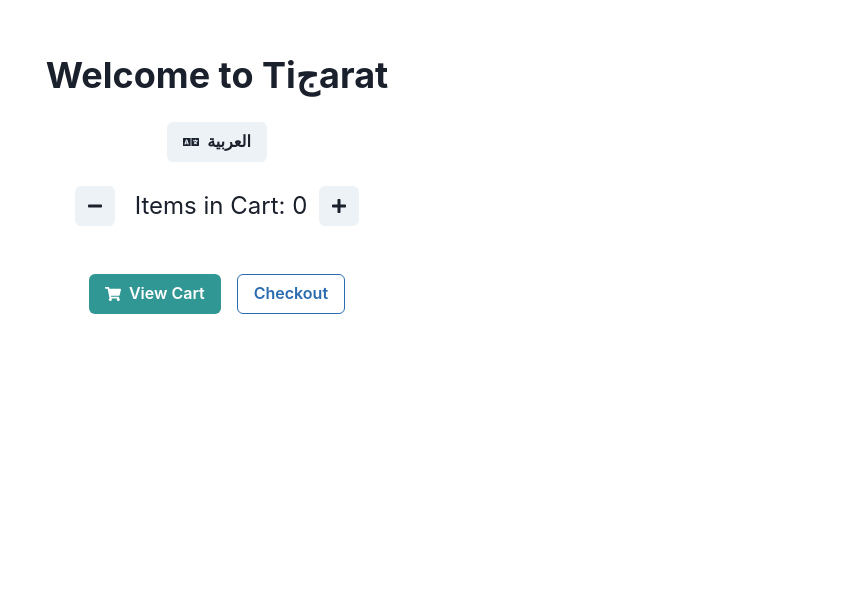
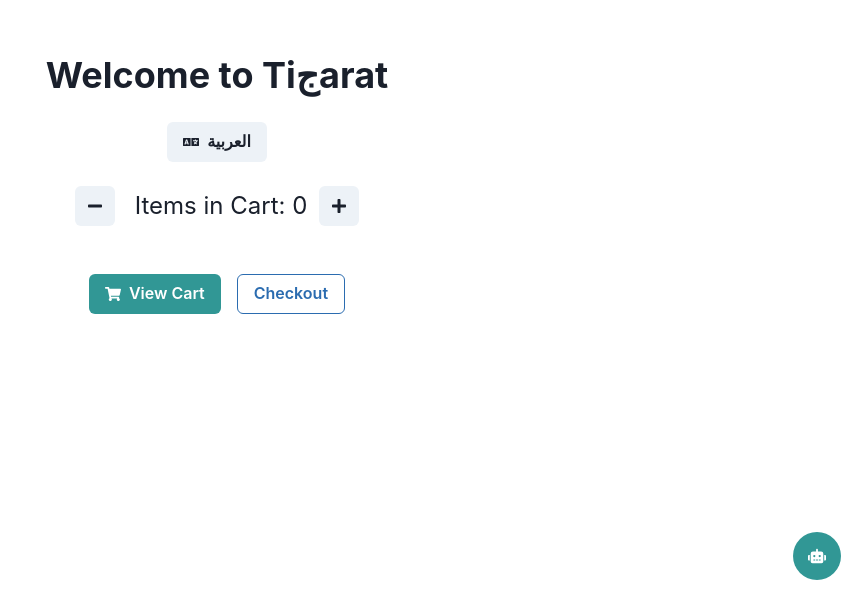
Before and after one commit to Koolmool/markhor, a React (Vite) app: page / in a window 1280 px wide. Shown: the part 204-800 px from the top of the page, without its empty margins (423-1280 px from the left). Built offline with nearby package versions, Linux system fonts and the light colour scheme.

Commit message:
put a customer service bot to reply
A customer service bot feature has been simulated by adding a floating action button with a bot icon in the bottom right corner of the Index page. Clicking this button will display a toast message, simulating interaction with a customer service bot.

```diff
--- /dev/null
+++ b/src/components/CustomerServiceBot.jsx
@@ -0,0 +1,26 @@
+import React from "react";
+import { IconButton, useToast, Box } from "@chakra-ui/react";
+import { FaRobot } from "react-icons/fa";
+
+const CustomerServiceBot = () => {
+  const toast = useToast();
+
+  const handleBotClick = () => {
+    toast({
+      title: "Customer Service Bot",
+      description: "Hello! How can I assist you today?",
+      status: "info",
+      duration: 5000,
+      isClosable: true,
+      position: "bottom-left",
+    });
+  };
+
+  return (
+    <Box position="fixed" bottom="4" right="4" zIndex="tooltip">
+      <IconButton icon={<FaRobot />} colorScheme="teal" variant="solid" size="lg" isRound onClick={handleBotClick} aria-label="Customer Service Bot" />
+    </Box>
+  );
+};
+
+export default CustomerServiceBot;
--- a/src/pages/Index.jsx
+++ b/src/pages/Index.jsx
@@ -1,5 +1,6 @@
 import React, { useState } from "react";
-import { ChakraProvider, Box, Button, Flex, Heading, Text, Input, IconButton, Stack, useToast } from "@chakra-ui/react";
+import { ChakraProvider, Button, Flex, Heading, Text, IconButton, Stack, useToast } from "@chakra-ui/react";
+import CustomerServiceBot from "../components/CustomerServiceBot";
 import { FaShoppingCart, FaRobot, FaLanguage, FaPlus, FaMinus } from "react-icons/fa";
 
 const Index = () => {
@@ -42,6 +43,7 @@ const Index = () => {
             {language === "en" ? "Checkout" : "الدفع"}
           </Button>
         </Stack>
+        <CustomerServiceBot />
       </Flex>
     </ChakraProvider>
   );
```
